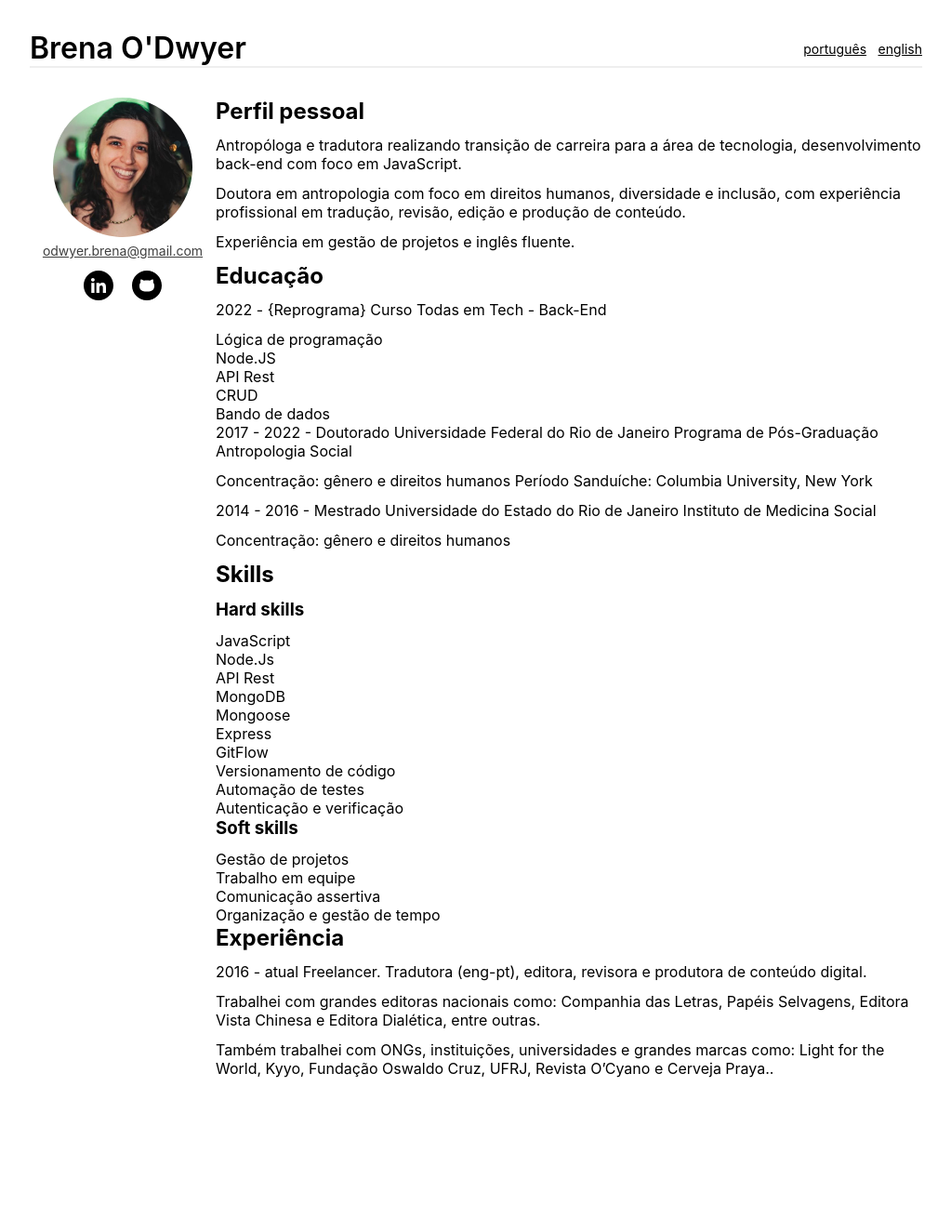
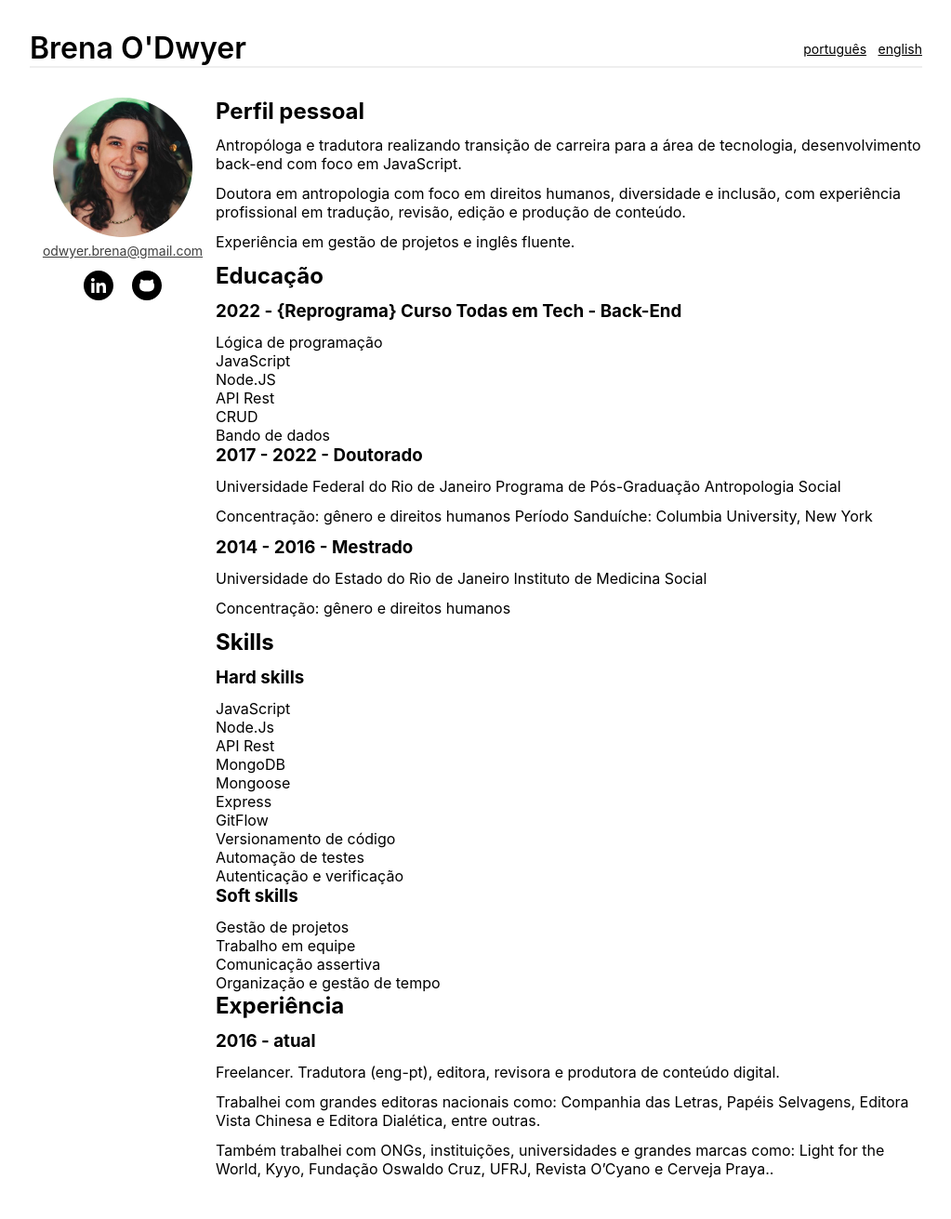
Before and after one commit to brena-odwyer/brena-odwyer.github.io, a Jekyll site: the page built from pt/index.md, in a window 1280 px wide. Shown: the whole page at 93% size, without its empty margins (128-1151 px from the left). Built offline with Jekyll 4.4.1, drawn with Linux system fonts in a browser that asks for light colours; before the commit the page ends 1203 px from its top, so only the background shows below that.

```diff
--- a/pt/index.md
+++ b/pt/index.md
@@ -20,15 +20,17 @@ produção de conteúdo.
 Experiência em gestão de projetos e
 inglês fluente.
 
+
 ## Educação
-2022 - {Reprograma} Curso Todas em Tech - Back-End
-- Lógica de programação
-- Node.JS
-- API Rest
-- CRUD
-- Bando de dados
+### 2022 - {Reprograma} Curso Todas em Tech - Back-End
+* Lógica de programação
+* JavaScript
+* Node.JS
+* API Rest
+* CRUD
+* Bando de dados
 
-2017 - 2022 - Doutorado
+### 2017 - 2022 - Doutorado
 Universidade Federal do Rio de Janeiro
 Programa de Pós-Graduação Antropologia
 Social
@@ -37,7 +39,7 @@ Concentração: gênero e direitos humanos
 Período Sanduíche: Columbia University,
 New York
 
-2014 - 2016 - Mestrado
+### 2014 - 2016 - Mestrado
 Universidade do Estado do Rio de Janeiro
 Instituto de Medicina Social
 
@@ -45,25 +47,27 @@ Concentração: gênero e direitos humanos
 
 ## Skills
 ### Hard skills
-- JavaScript
-- Node.Js
-- API Rest
-- MongoDB
-- Mongoose
-- Express
-- GitFlow
-- Versionamento de código
-- Automação de testes
-- Autenticação e verificação
+* JavaScript
+* Node.Js
+* API Rest
+* MongoDB
+* Mongoose
+* Express
+* GitFlow
+* Versionamento de código
+* Automação de testes
+* Autenticação e verificação
+
 
 ### Soft skills
-- Gestão de projetos
-- Trabalho em equipe
-- Comunicação assertiva
-- Organização e gestão de tempo
+* Gestão de projetos
+* Trabalho em equipe
+* Comunicação assertiva
+* Organização e gestão de tempo
+
 
 ## Experiência
-2016 - atual
+### 2016 - atual
 Freelancer. Tradutora (eng-pt), editora,
 revisora e produtora de conteúdo
 digital.
```
